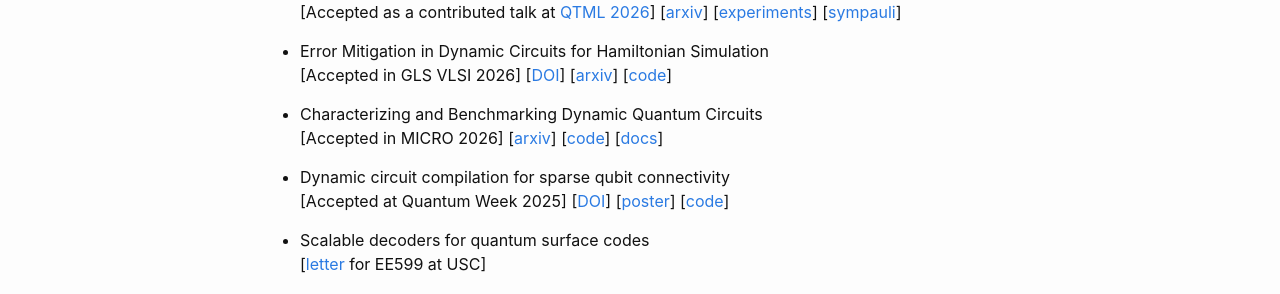
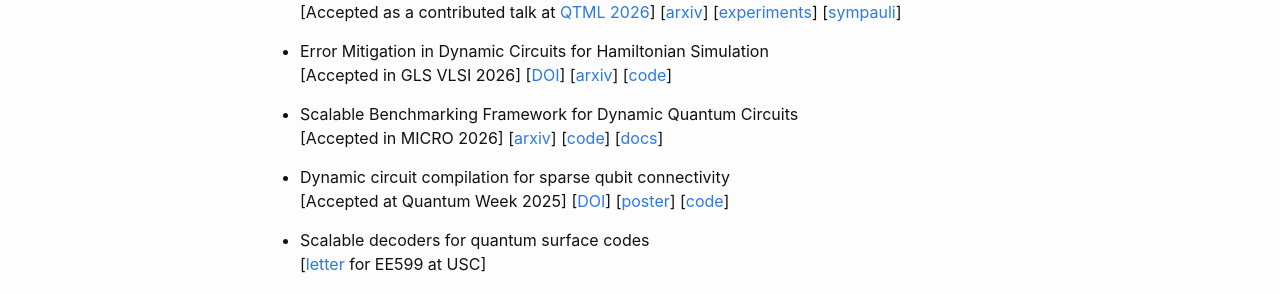
Before and after one commit to sumeetshirgure/sumeetshirgure.github.io, a Jekyll site: the page built from docs/0_writing_samples.markdown, in a window 1280 px wide. Shown: the part 469-763 px from the top of the page. Built offline with Jekyll 4.4.1, drawn with Linux system fonts in a browser that asks for light colours.

Commit message:
Fix paper title.

```diff
--- a/docs/0_writing_samples.markdown
+++ b/docs/0_writing_samples.markdown
@@ -35,7 +35,7 @@ Although these days I mostly ask Claude to generate LaTeX.
     [[code](https://github.com/sumeetshirgure/dynemsim)]
 
 
-- Characterizing and Benchmarking Dynamic Quantum Circuits\\
+- Scalable Benchmarking Framework for Dynamic Quantum Circuits\\
     \[Accepted in MICRO 2026\]
     [[arxiv](https://arxiv.org/abs/2604.03360)]
     [[code](https://github.com/sumeetshirgure/dynamarq)]
```
